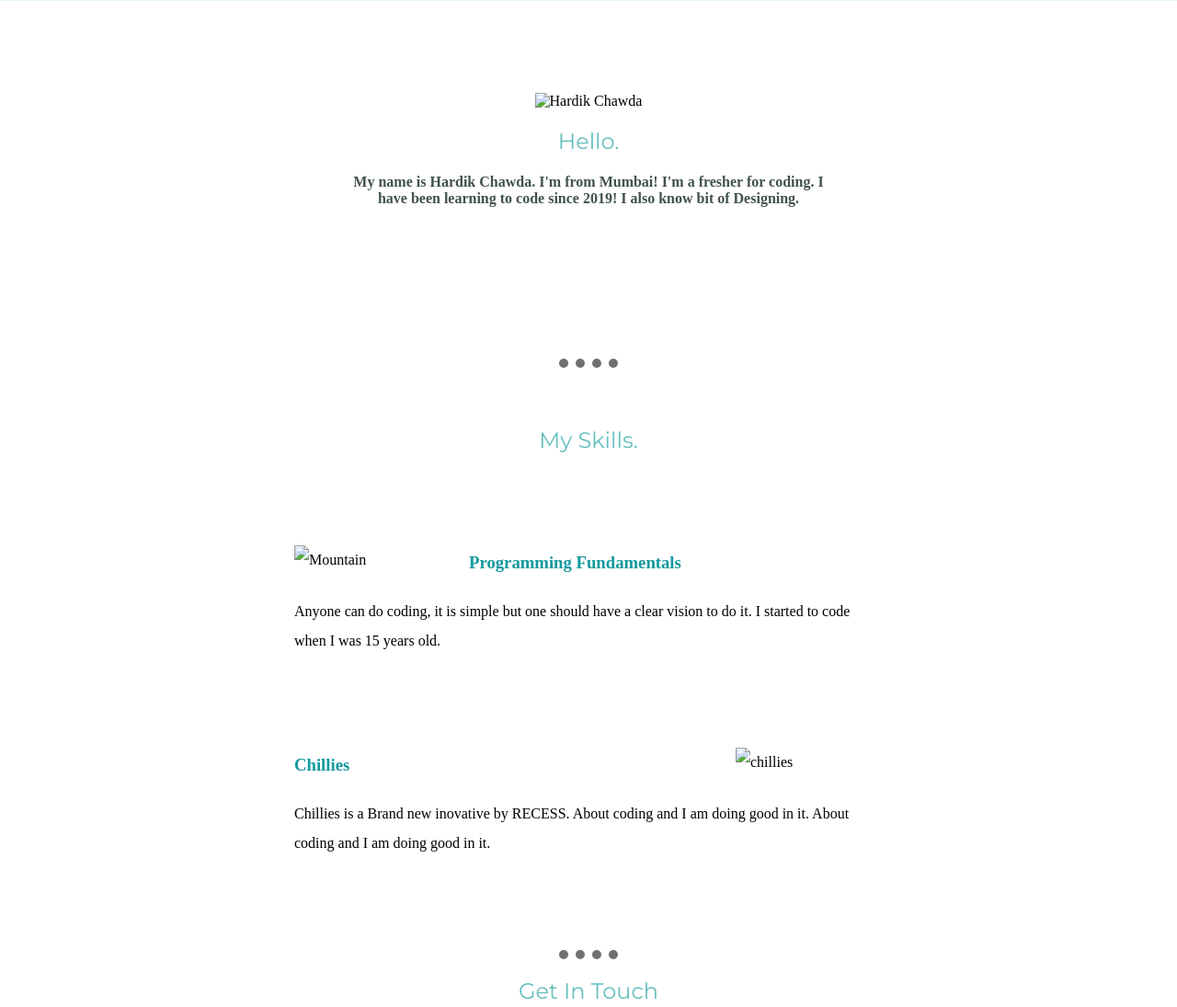
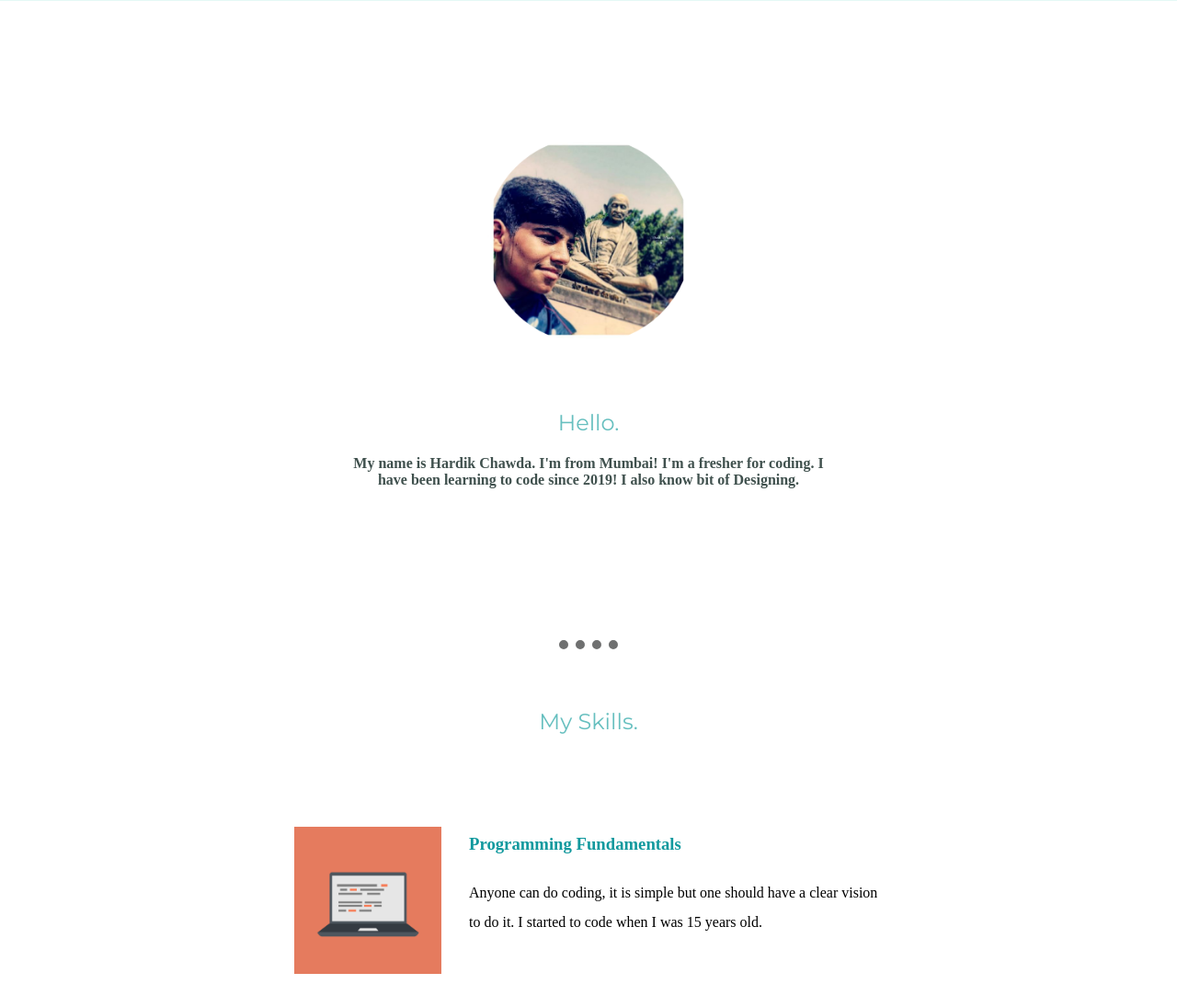
Before and after one commit to hardik2426/Hardik-s-Personal-Site, a plain HTML site: page index.html in a window 1280 px wide. Shown: the part 753-1848 px from the top of the page at 92% size. Drawn offline with Linux system fonts and the light colour scheme.

Commit message:
Update index.html

```diff
--- a/index.html
+++ b/index.html
@@ -16,12 +16,12 @@
     <img class="top-cloud" src="cloud.png" alt="cloud.png">
     <h1>I'm Hardik</h1>
     <h2>I'm a programer</h2>
-    <img class="bottom-cloud" src="images/cloud.png" alt="cloud.png">
+    <img class="bottom-cloud" src="cloud.png" alt="cloud.png">
     <img  src="mountain.png" alt="mountain.png">
    </div>
    <div class="middle-container">
     <div class="profile">
-      <img class="hardik-profile" src="IMAGES/Untitled design (3).png" alt="Hardik Chawda">
+      <img class="hardik-profile" src="Untitled design (3).png" alt="Hardik Chawda">
       <h2>Hello.</h2>
       <strong><p class="name-description">My name is  Hardik Chawda. I'm from Mumbai! I'm a fresher for coding. I have been learning to code since 2019! I also know bit of Designing.</p> </strong>
     </div>
@@ -31,12 +31,12 @@
     <div class="skills">
       <h2>My Skills.</h2>
       <div class="skill-row">
-        <img class="img-pc" src="images/computer.png" alt="Mountain">
+        <img class="img-pc" src="computer.png" alt="Mountain">
         <h3 class="fundamentals">Programming Fundamentals</h3>
         <p>Anyone can do coding, it is simple but one should have a clear vision to do it. I started to code when I was 15 years old.</p>
       </div>
       <div class="skill-row">
-        <img class="img-chillies" src="images/chillies.png" alt="chillies" style="left: 5;">
+        <img class="img-chillies" src="chillies.png" alt="chillies" style="left: 5;">
         <h3>Chillies</h3>
         <p class="description-1">Chillies is a Brand new inovative by RECESS.  About coding and I am doing good in it. About coding and I am doing good in it.</p>
       </div>
```
